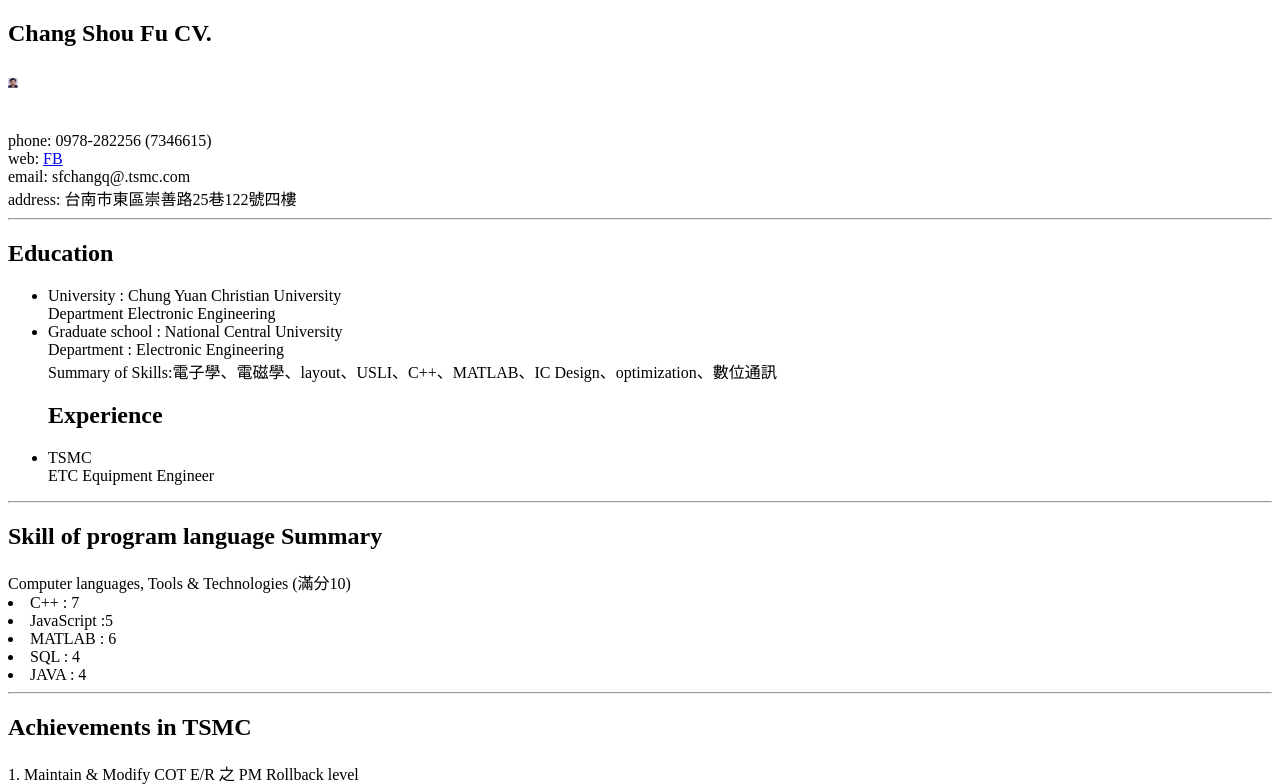
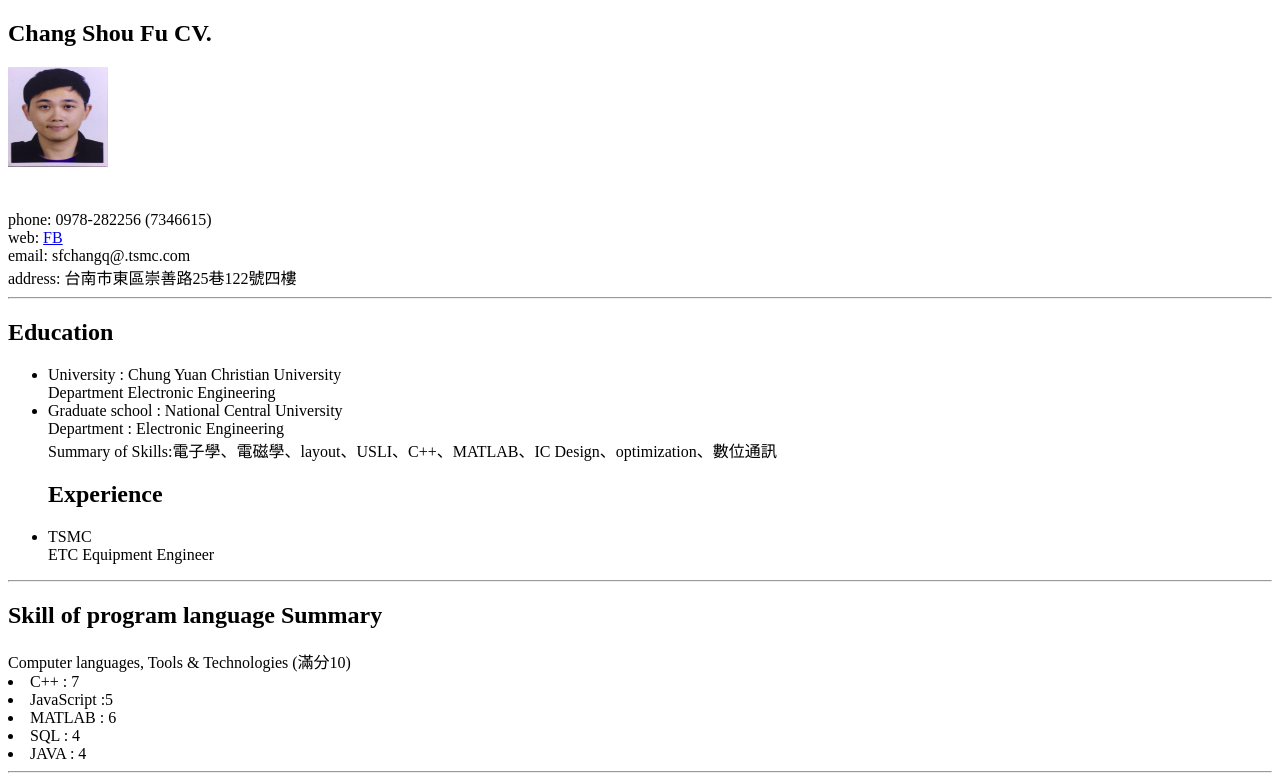
Before and after one commit to Chang-Shou-Fu/Chang-Shou-Fu.github.io, a plain HTML site: page index.html in a window 1280 px wide. Shown: the top 784 px of the page. Drawn offline with Linux system fonts and the light colour scheme.

Commit message:
Update index.html

```diff
--- a/index.html
+++ b/index.html
@@ -3,7 +3,7 @@
 <body>
 
 <h2>Chang Shou Fu CV.</h2>
-<h2> <img src="https://raw.githubusercontent.com/Chang-Shou-Fu/Chang-Shou-Fu.github.io/master/2017-05-21_221436.png"width="10" height="10">
+<h2> <img src="https://raw.githubusercontent.com/Chang-Shou-Fu/Chang-Shou-Fu.github.io/master/2017-05-21_221436.png"width="100" height="100">
 <br> </h2><br>
 phone: 0978-282256 (7346615)<br>
 web: <a href="https://www.facebook.com/profile.php?id=1300659898">FB</a><br>
```
